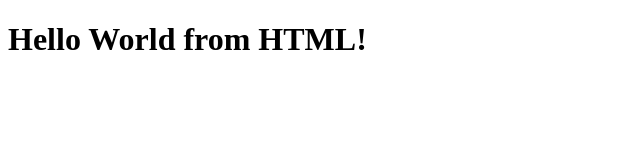
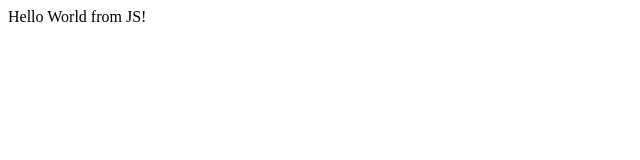
Before and after one commit to namanbhardwajofficial/namanste-react, a plain HTML site: page index.html in a window 1280 px wide. Shown: the whole page, without its empty margins (0-640 px from the left). Drawn offline with Linux system fonts and the light colour scheme.

Commit message:
hello world from js

```diff
--- a/index.html
+++ b/index.html
@@ -4,10 +4,9 @@
     <meta charset="UTF-8" />
     <meta name="viewport" content="width=device-width, initial-scale=1.0" />
     <title>Document</title>
+    <script src="./script.js" defer></script>
   </head>
   <body>
-    <div>
-      <h1>Hello World from HTML!</h1>
-    </div>
+    <div id="root"></div>
   </body>
 </html>
--- /dev/null
+++ b/script.js
@@ -0,0 +1,7 @@
+const root = document.getElementById("root");
+
+const newDiv = document.createElement("div");
+newDiv.setAttribute("id", "container");
+newDiv.innerText = "Hello World from JS!";
+
+root.appendChild(newDiv);
```
